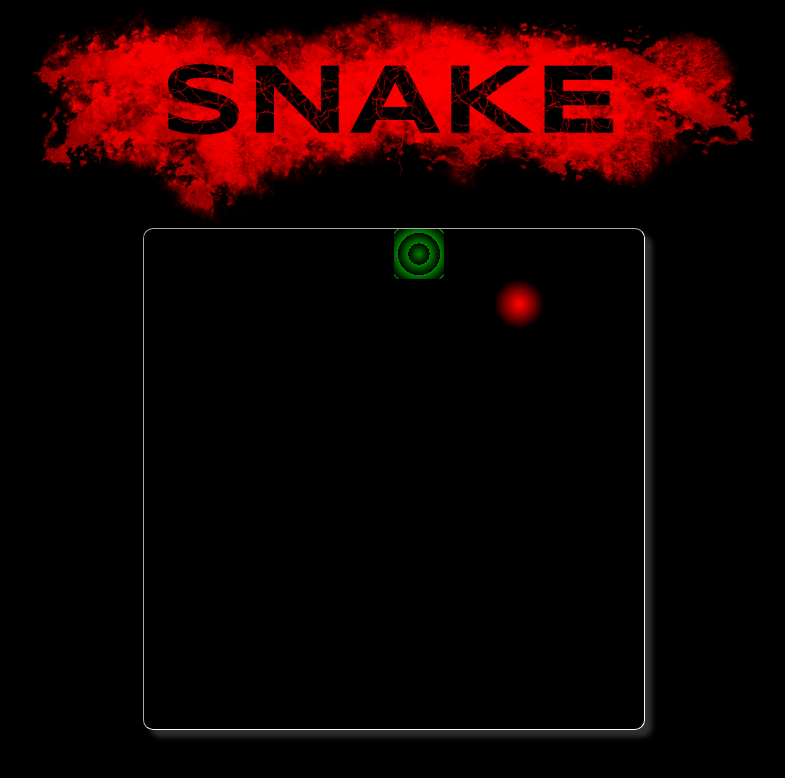
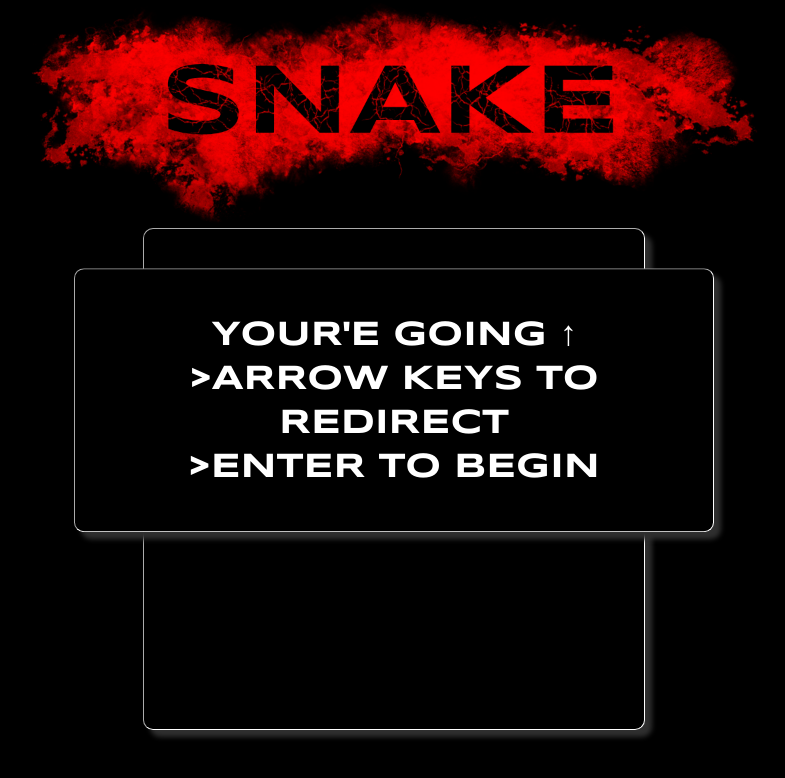
Before and after one commit to zackattack01/snake, a plain HTML site: page index.html in a window 1280 px wide. Shown: the whole page, without its empty margins (246-1031 px from the left). Drawn offline with nearby package versions, Linux system fonts and the light colour scheme.

Commit message:
add start and restart prompts

```diff
--- a/snake-view.js
+++ b/snake-view.js
@@ -7,21 +7,44 @@
     this.board = board;
     this.bindListeners();
     this.setupBoard();
-    this.timeAlive = 0;
-    var that = this;
-    this.endGame = setInterval(function () {
-      that.step();
-      that.timeAlive += 1;
-    }, 100);
+    this.promptNextGame(false);
   };
 
   View.prototype.step = function () {
     this.board.snake.move();
-    if (!this.board.snake.alive) { clearInterval(this.endGame) };
+    if (!this.board.snake.alive) {
+      clearInterval(this.endGame);
+      this.promptNextGame(true);
+    }
     this.renderBoard();
   };
 
-  View.prototype.renderBoard = function() {
+  View.prototype.startGameLoop = function () {
+    var that = this;
+    this.endGame = setInterval(function () {
+      that.step();
+    }, 100);
+  };
+
+  View.prototype.promptNextGame = function (gameOver) {
+    if (gameOver) {
+      var text = "GAME OVER<br><small>PRESS ENTER TO PLAY AGAIN</small>";
+    } else {
+      var text = "<small>YOUR'E GOING &#8593<br>>ARROW KEYS TO REDIRECT<br>>ENTER TO BEGIN</small>"
+    }
+    var $message = $("<div class='popup'><h1>" + text + "</h1></div>")
+    $('body').append($message);
+  };
+
+  View.prototype.handleEnter = function (e) {
+    if (e.keyCode === 13) {
+      $('.popup').remove();
+      this.board.reset();
+      this.startGameLoop();
+    }
+  };
+
+  View.prototype.renderBoard = function () {
     var boardArr = this.board.render();
     var $squares = $(".square");
     $squares.removeClass("snake apple");
@@ -36,10 +59,8 @@
   };
 
   View.prototype.bindListeners = function () {
-    var that = this;
-    $(document).on("keydown", function (event) {
-      that.handleKeyEvent(event);
-    });
+    $(document).on("keydown", this.handleKeyEvent.bind(this))
+    $(document).on('keydown', this.handleEnter.bind(this));
   };
 
   View.KEYCODES = {
@@ -49,8 +70,8 @@
     39: "E"
   };
 
-  View.prototype.handleKeyEvent = function (event) {
-    var dir = event.keyCode;
+  View.prototype.handleKeyEvent = function (e) {
+    var dir = e.keyCode;
     if (View.KEYCODES[dir]) {
       this.board.snake.turn(View.KEYCODES[dir]);
     };
--- a/snake.css
+++ b/snake.css
@@ -7,6 +7,23 @@
   left: 0px;
   top: 0px;
   z-index: -1;
+}
+
+.popup {
+  font-family: 'Syncopate';
+  text-align: center;
+  font-size: 1.3em;
+  background-color: black;
+  border: thin inset white;
+  border-radius: 10px;
+  box-shadow: 7px 7px 5px #2F2F2F;
+  color: white;
+  z-index: 2;
+  position: fixed;
+  top: 50%;
+  left: 50%;
+  padding: 15px;
+  transform: translate(-50%, -50%);
 }
 
 .stretch {
--- a/snake.js
+++ b/snake.js
@@ -69,6 +69,11 @@
     this.newApple();
   };
 
+  Board.prototype.reset = function () {
+    this.snake = new Snake("N", this);
+    this.newApple();
+  };
+
   Board.prototype.newApple = function() {
     var pos = [Math.floor(Math.random() * 10), Math.floor(Math.random() * 10)]
     if (!this.snake.occupied(pos)) {
```
